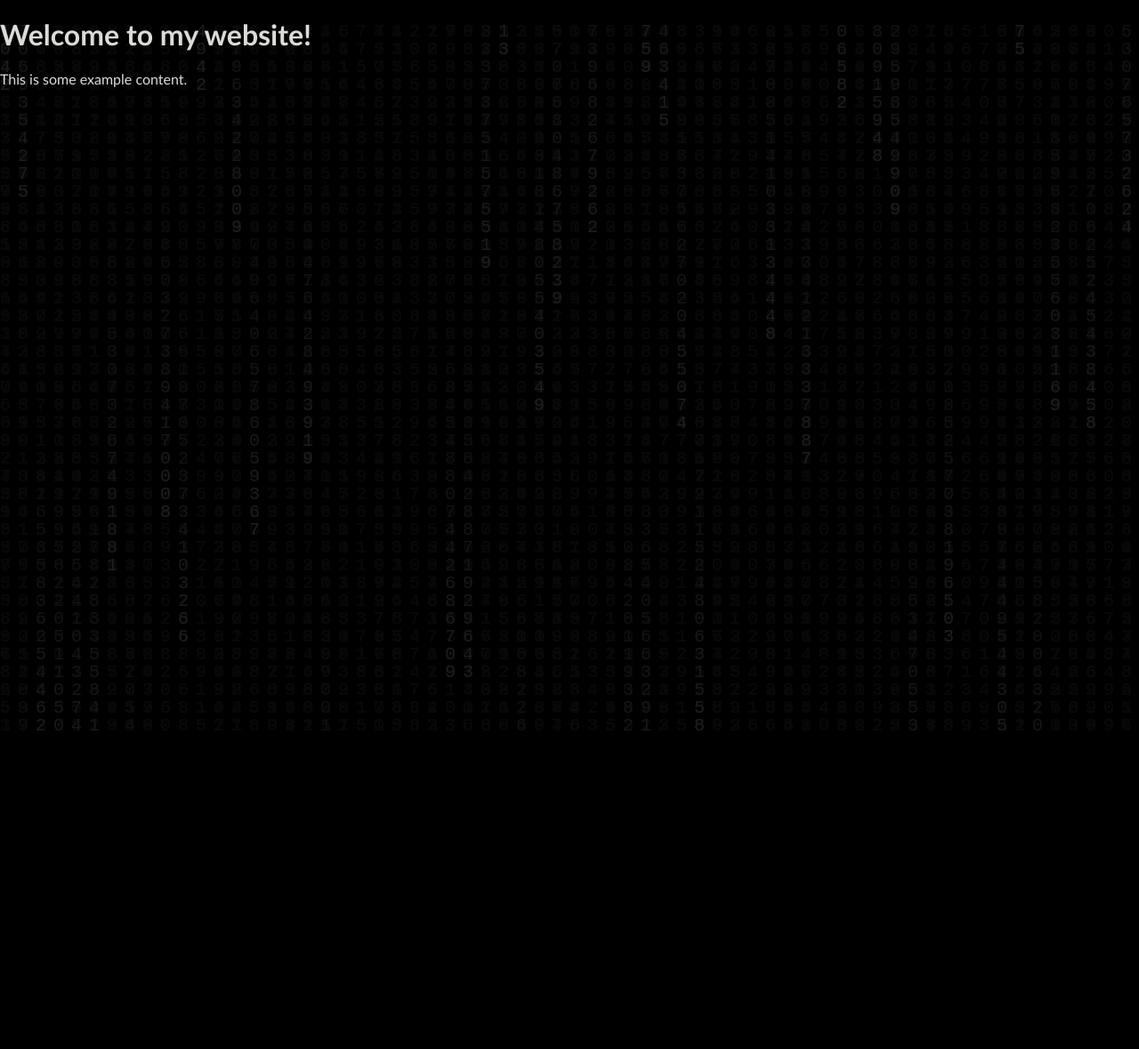
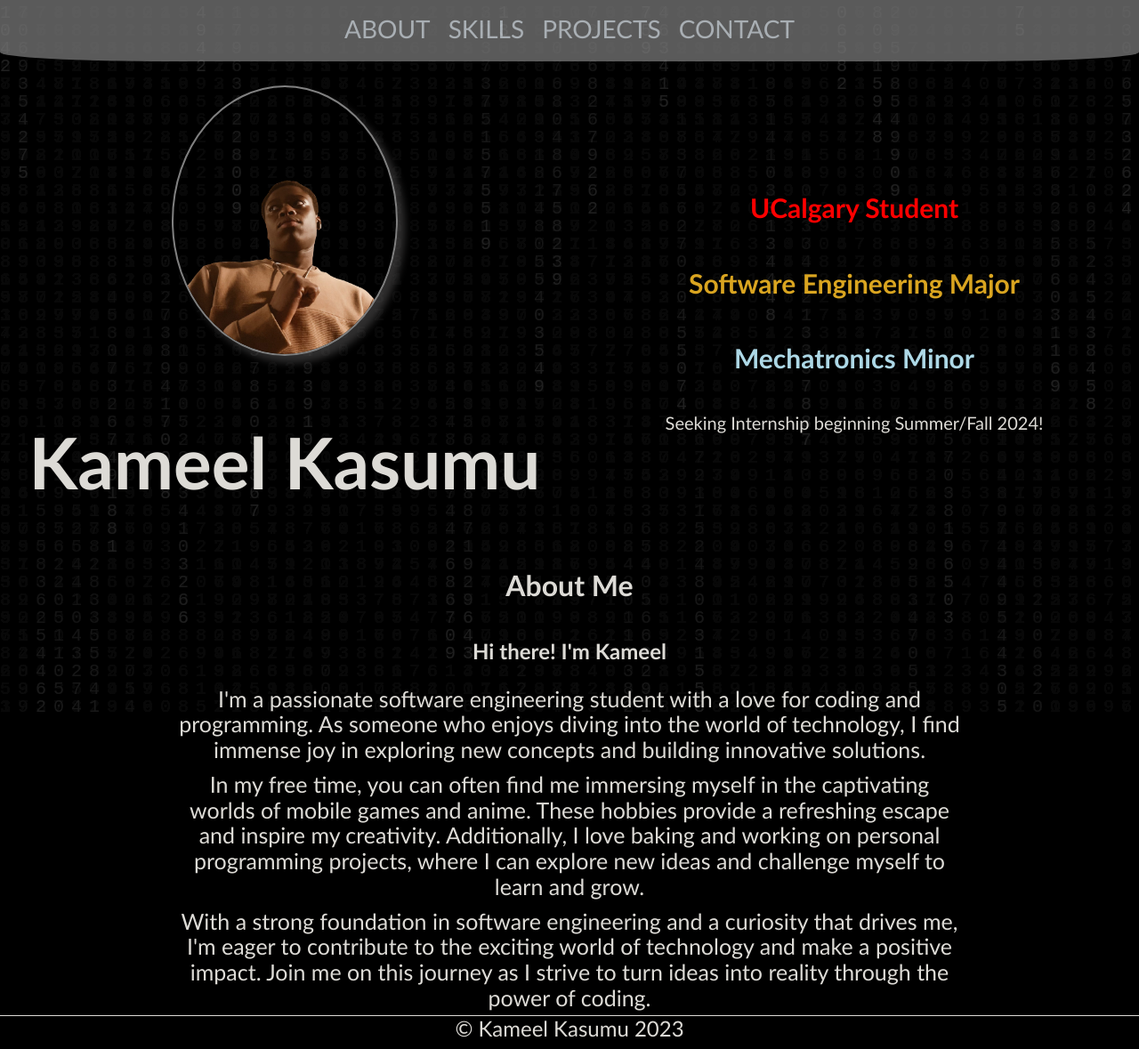
Before and after one commit to kameelkas/KameelKasumu, a plain HTML site: page index.html in a window 1280 px wide. Shown: the whole page at 89% size. Before the commit the page ends 821 px from the top, so only its background shows below. Drawn offline with Linux system fonts and the light colour scheme.

Commit message:
Nav Bar, Top of Page, About Section Done

```diff
--- a/index.html
+++ b/index.html
@@ -1,5 +1,6 @@
 <!DOCTYPE html>
 <html lang="en">
+
 <head>
   <meta charset="UTF-8" />
   <meta http-equiv="X-UA-Compatible" content="IE=edge" />
@@ -8,14 +9,58 @@
   <link rel="stylesheet" href="normalize.css" />
   <link rel="stylesheet" href="style.css" />
 </head>
+
 <body>
   <div class="canvas-container">
     <canvas id="matrix"></canvas>
     <div class="content">
-        <h1>Welcome to my website!</h1>
-        <p>This is some example content.</p>
+      <section id="page">
+      <nav>
+        <ul>
+          <li><a href="#about">About</a></li>
+          <li><a href="#skills">Skills</a></li>
+          <li><a href="#projects">Projects</a></li>
+          <li><a href="#contact">Contact</a></li>
+        </ul>
+      </nav>
+
+      <div id="empty"></div>
+
+      <section id="me">
+        <div id="topLeft">
+          <figure>
+            <img src="./images/Kameel.png" alt="My Picture"/>
+          </figure>
+            <div id="name"><h1>Kameel Kasumu</h1></div>
         </div>
+        <div id="topRight">
+          <h2 style="color: red;">UCalgary Student</h2>
+          <h2 style="color: goldenrod;">Software Engineering Major</h2>
+          <h2 style="color: lightblue;">Mechatronics Minor</h2>
+          <p style="font-size: 20px;">Seeking Internship beginning Summer/Fall 2024!</p>
+        </div>
+      </section>
+
+      <section id="about">
+        <h1>About Me</h1>
+        <h2>Hi there! I'm Kameel</h2>
+        <p>I'm a passionate software engineering student with a love for coding and programming. As someone who enjoys diving into the world of technology, I find immense joy in exploring new concepts and building innovative solutions.</p>
+        <p>In my free time, you can often find me immersing myself in the captivating worlds of mobile games and anime. These hobbies provide a refreshing escape and inspire my creativity. Additionally, I love baking and working on personal programming projects, where I can explore new ideas and challenge myself to learn and grow.</p>
+        <p>With a strong foundation in software engineering and a curiosity that drives me, I'm eager to contribute to the exciting world of technology and make a positive impact. Join me on this journey as I strive to turn ideas into reality through the power of coding.</p>
+      </section>
+
+      <section id="skills">
+
+      </section>
+    </section>
+
+    <footer>&#169; Kameel Kasumu 2023</footer>
+
+    </div>
+
+
   </div>
   <script src="website.js"></script>
 </body>
+
 </html>
--- a/style.css
+++ b/style.css
@@ -1,16 +1,17 @@
-html{
-    background-color:black;
-    color:#dddbd6;
+body {
+  background-color: black;
+  color: #dddbd6;
   font-family: 'Gill Sans', 'Gill Sans MT', Calibri, 'Trebuchet MS', sans-serif;
 }
+
 .canvas-container {
   position: relative;
 }
 
 #matrix {
-    position: absolute;
-    width:100%;
-    height:100vh;
+  position: fixed;
+  width: 100vw;
+  height: 100vh;
   top: 0;
   left: 0;
   z-index: 1;
@@ -19,5 +20,123 @@ html{
 .content {
   position: relative;
   z-index: 2;
-    pointer-events: none; /* This ensures the content does not interfere with canvas interaction */
+  display: flex;
+  flex-direction: column;
 }
+
+#page {
+  position: relative;
+  flex: 1;
+  opacity: 1;
+}
+
+nav {
+  display: flex;
+  position: fixed;
+  justify-content: center;
+  background-color: #808080;
+  width:100vw;
+  opacity: 0.7;
+  z-index: 3;
+  border-width: 0 0 5px 0;
+  border-color: #808080;
+  border-style: solid;
+  border-bottom-left-radius: 15%;
+  border-bottom-right-radius: 15%;
+}
+
+nav ul {
+  display: flex;
+  align-items: center;
+  justify-content: space-evenly;
+  list-style: none;
+  padding: 0 20px;
+}
+
+nav ul li a {
+  font-size: 3.5vh;
+  padding: 0 10px;
+  color: aliceblue;
+  transition: 0.7s;
+  text-transform: uppercase;
+  text-decoration: none;
+}
+
+nav ul li a:hover{
+  transition: 0.7s;
+  color: black;
+}
+
+#empty{
+  height:10vh;
+}
+
+#me{
+  display: flex;
+}
+
+#topLeft {
+  flex: 1;
+  justify-content: center;
+  align-items: center;
+  display: flex;
+  flex-direction: column;
+}
+
+
+img {
+  width: 250px;
+  height: 300px;
+  border: 2px solid #808080;
+  border-radius: 50%;
+  box-shadow: 8px 8px 8px rgba(94, 92, 92, 0.5);
+  object-fit: cover;
+}
+
+#name {
+  text-align: center;
+}
+
+#name h1 {
+  font-size: 80px;
+}
+
+#topRight {
+  flex: 1;
+  display: flex;
+  flex-direction: column;
+  justify-content: center;
+  align-items: center;
+}
+
+#topRight h2 {
+  font-size: 30px;
+}
+
+#about {
+  height: auto;
+  display: flex;
+  flex-direction: column;
+  text-align: center;
+  padding: 0 15vw;
+
+}
+
+#about p {
+  justify-content: center;
+  align-items: center;
+  text-align: center;
+  font-size: 25px;
+  margin: 5px;
+}
+
+
+footer {
+  position: relative;
+  font-size: 3vh;
+  color:#dddbd6;
+  text-align: center;
+  border-top: 1px #dddbd6 solid;
+  padding-bottom: 10px;
+  opacity: 1;
+}
```
Also changed, not shown: images/Kameel.png (added). Lines whose indentation alone changed are shown as unchanged.
